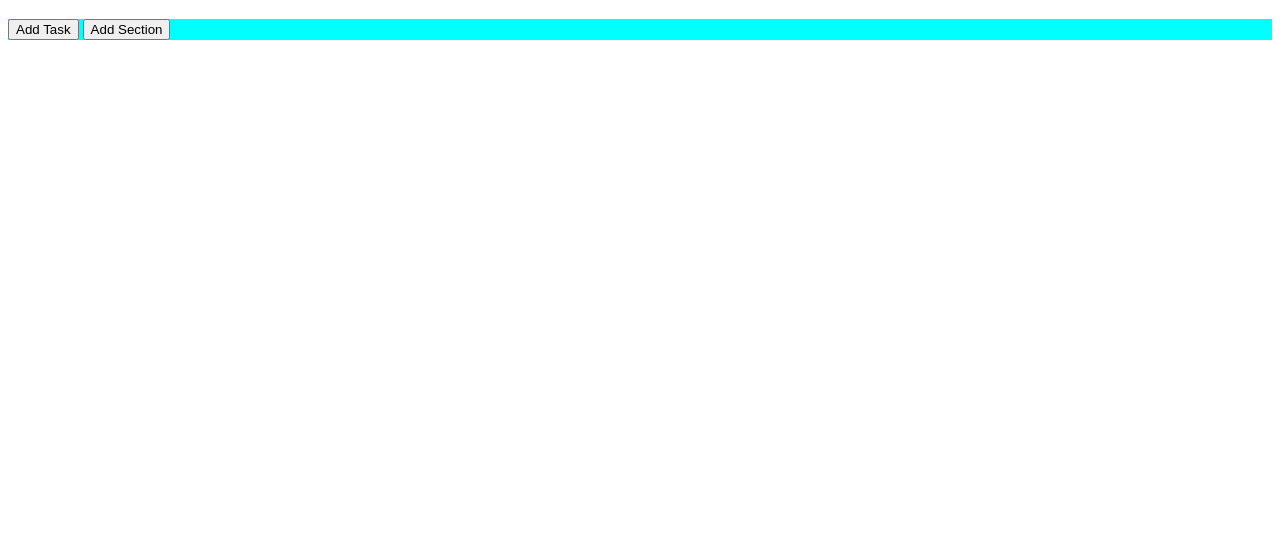
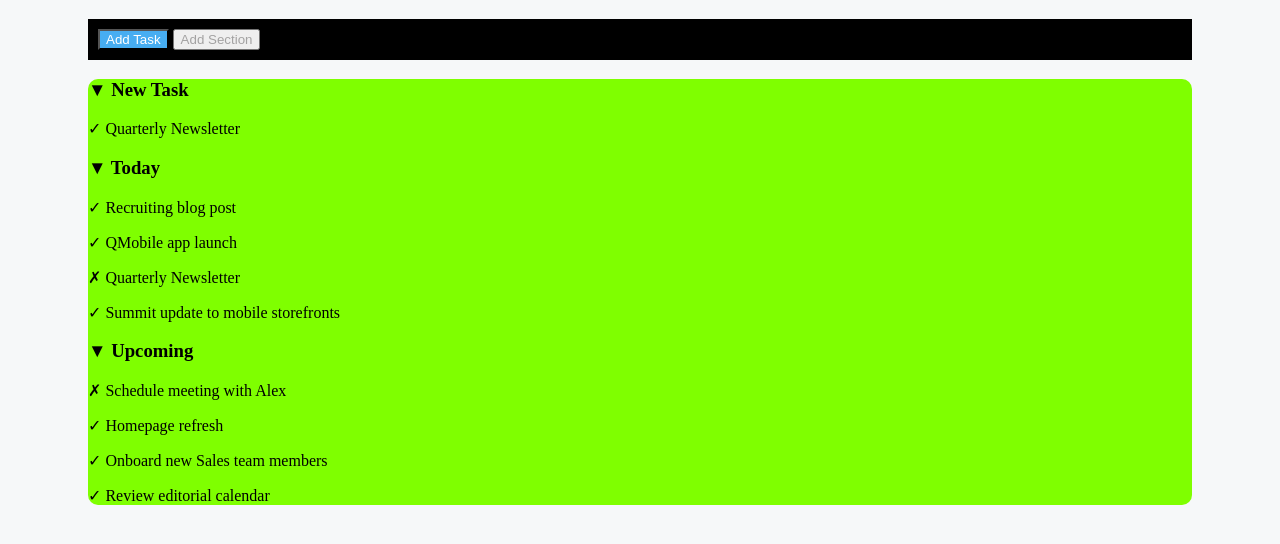
Before and after one commit to Carmyo/html-css-toboolist, a plain HTML site: page index.html in a window 1280 px wide. Shown: the part 66-610 px from the top of the page. Drawn offline with Linux system fonts and the light colour scheme.

Commit message:
set list

```diff
--- a/css/style.css
+++ b/css/style.css
@@ -1,5 +1,6 @@
+/* header */
 header {
-    height: max-content;
+
     background-color: #ff0000;
     background-image: url(../img/Logo.png);
     background-repeat: no-repeat;
@@ -10,10 +11,38 @@ h1 {
     padding-top: 5px;
 }
 
+/* /header*/
+
 body {
     background-color: #f6f8f9b;
 }
 
-div {
-    background-color: aqua;
+body {
+    background-color: #f6f8f9;
 }
+
+/* button */
+#task {
+    color: #ffffff;
+    background-color: #47ADF1;
+}
+
+#section {
+    color: rgb(163, 162, 162);
+}
+
+#button {
+    background-color: black;
+    padding: 10px;
+    margin-left: 80px;
+    margin-right: 80px;
+}
+
+/* New Task */
+
+#list {
+    background-color: chartreuse;
+    margin-left: 80px;
+    margin-right: 80px;
+    border-radius: 10px;
+}
--- a/index.html
+++ b/index.html
@@ -13,10 +13,31 @@
     <header>
         <h1>Toboolist</h1>
     </header>
+    <!--BUTTON-->
     <div id="button">
         <input id="task" type="button" value="Add Task">
         <input id="section" type="button" value="Add Section">
     </div>
+    <!--LIST-->
+    <div id="list">
+        <h3>&#9660 New Task</h3>
+        <p>&check; Quarterly Newsletter</p>
+
+        <h3>&#9660 Today</h3>
+        <p>&check; Recruiting blog post</p>
+        <p>&check; QMobile app launch</p>
+        <p>&cross; Quarterly Newsletter</p>
+        <p>&check; Summit update to mobile storefronts</p>
+
+        <h3>&#9660 Upcoming</h3>
+        <p>&cross; Schedule meeting with Alex</p>
+        <p>&check; Homepage refresh</p>
+        <p>&check; Onboard new Sales team members</p>
+        <p>&check; Review editorial calendar</p>
+
+
+    </div>
+
 
 
 
```
